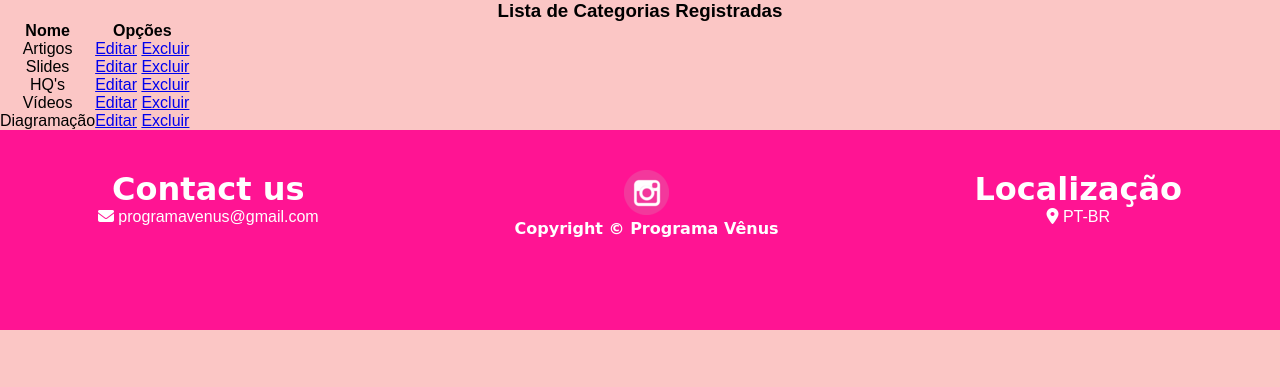
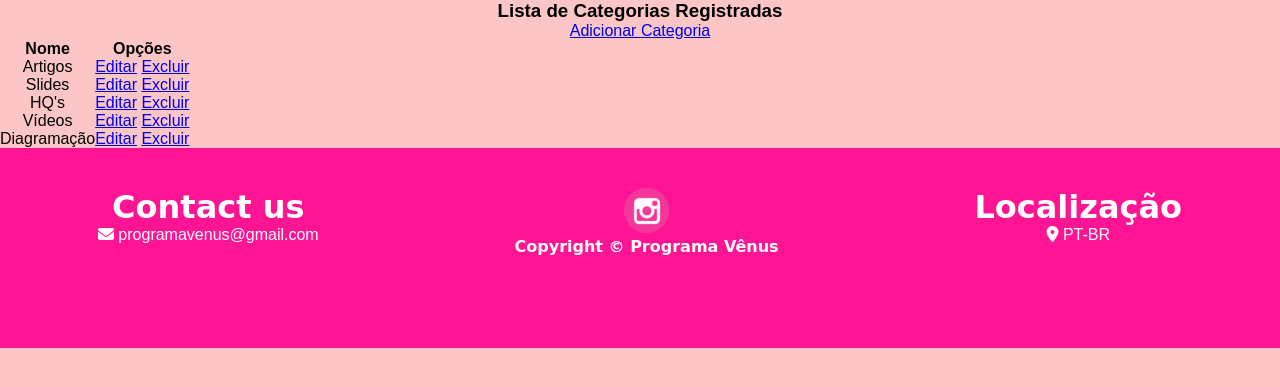
Before and after one commit to alinnegrazielle/site-django-program-venus, a Django app: page /listar/categorias in a window 1280 px wide. Shown: the top 387 px of the page. Run offline with Django 3.2, Linux system fonts and the light colour scheme; data comes from the database, SQL or seed files in the repository; both versions use the stored data as it was after the commit; some libraries are stand-ins or nearby versions; some web fonts are replaced.

Commit message:
criado link para criar categorias

```diff
--- a/projeto_venus/projeto/materiais/templates/materiais/listas/categoria.html
+++ b/projeto_venus/projeto/materiais/templates/materiais/listas/categoria.html
@@ -7,6 +7,9 @@
 
 {% block conteudo %}
 <h3>Lista de Categorias Registradas</h3>
+
+<a href="{% url 'criar-categoria' %}">Adicionar Categoria</a>
+
 <table>
     <tr>
         <th>Nome</th>
```
Also changed, not shown: projeto_venus/projeto/db.sqlite3.
